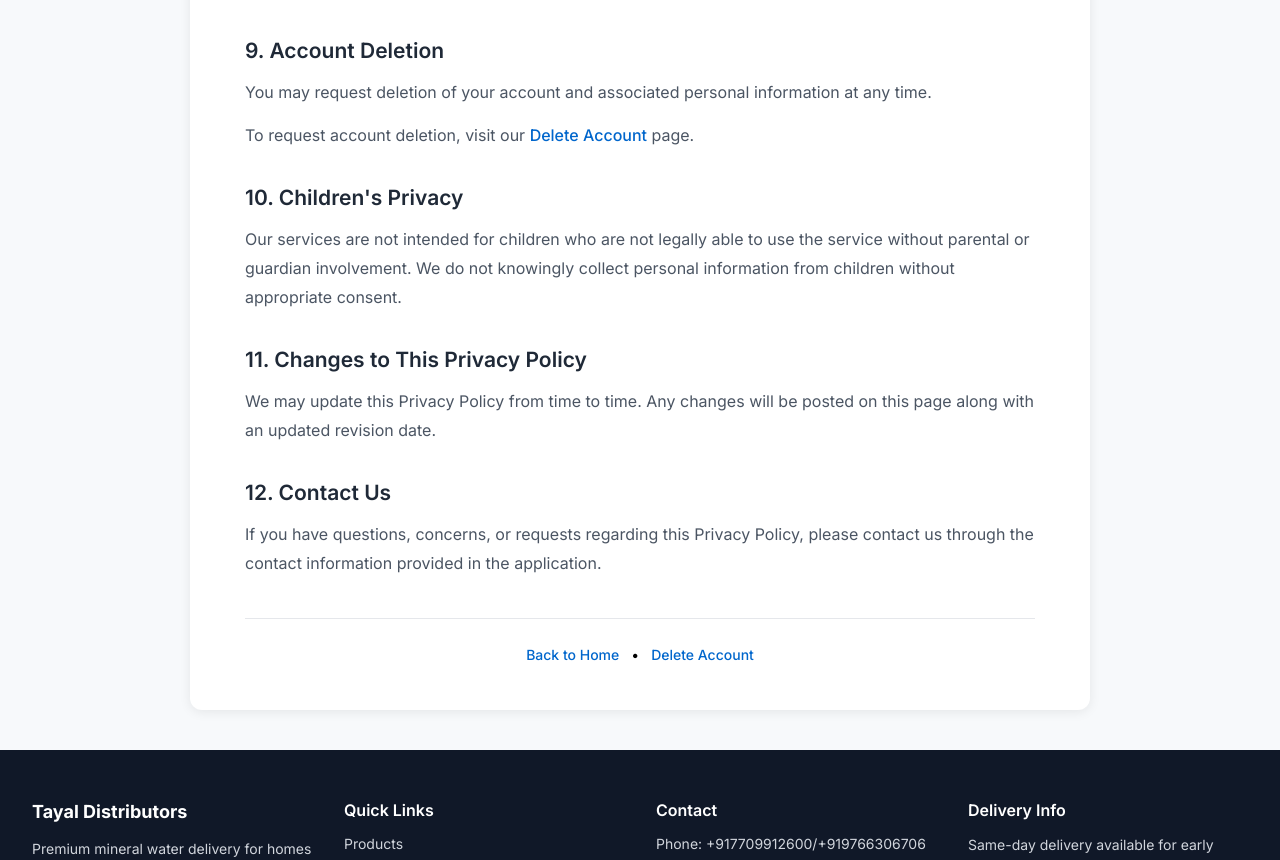
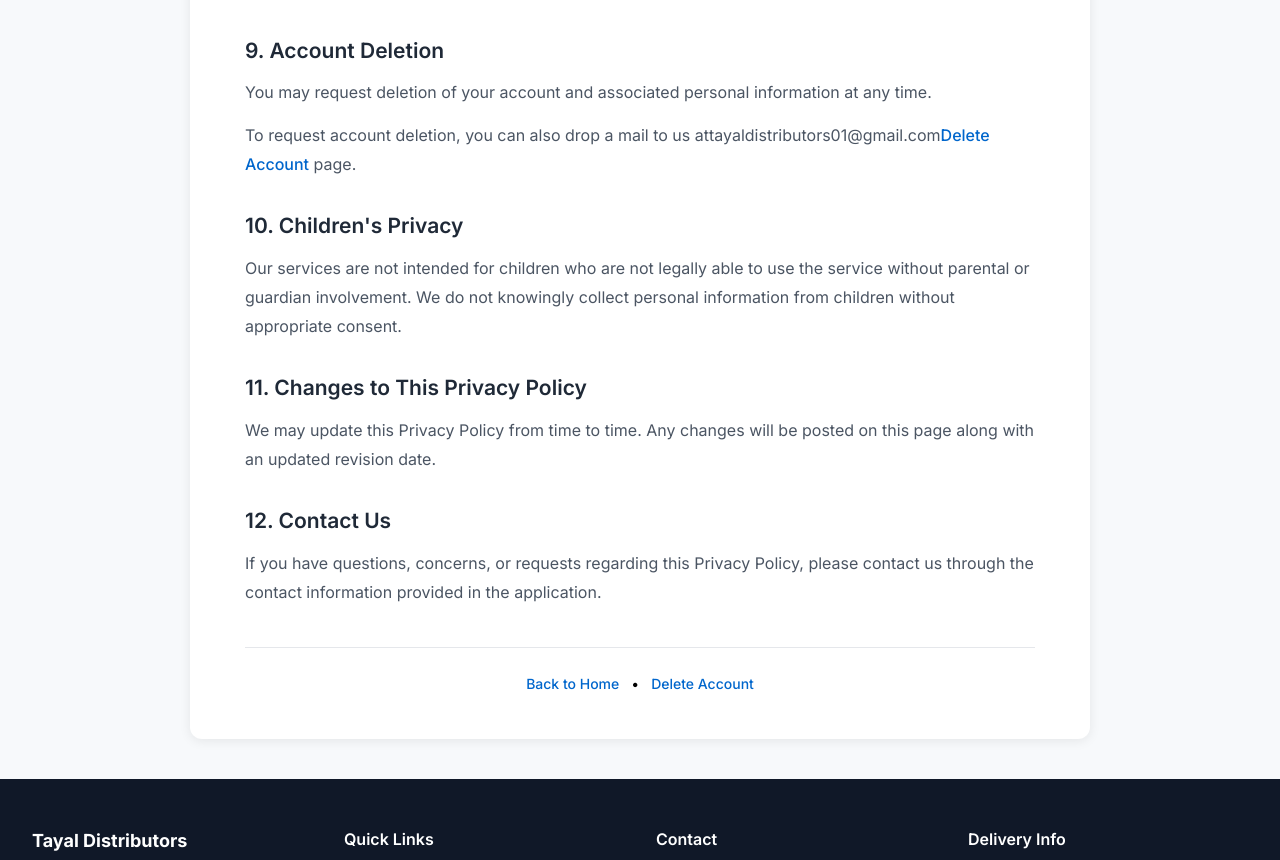
Before and after one commit to anmol1922-ship-it/E-commerceAp, a React (Vite) app in the folder frontend/: page /privacy-policy in a window 1280 px wide. Shown: the part 1845-2705 px from the top of the page. Built offline with nearby package versions, Linux system fonts and the light colour scheme; no server answers.

Commit message:
code changes for minor privacy issue

```diff
--- a/frontend/src/pages/PrivacyPolicy.tsx
+++ b/frontend/src/pages/PrivacyPolicy.tsx
@@ -108,7 +108,8 @@ const PrivacyPolicy: React.FC = () => {
           </p>
 
           <p>
-            To request account deletion, visit our{" "}
+            To request account deletion, you can also drop a mail to us at
+            {"tayaldistributors01@gmail.com"}
             <a href="/delete-account">Delete Account</a> page.
           </p>
         </section>
```
